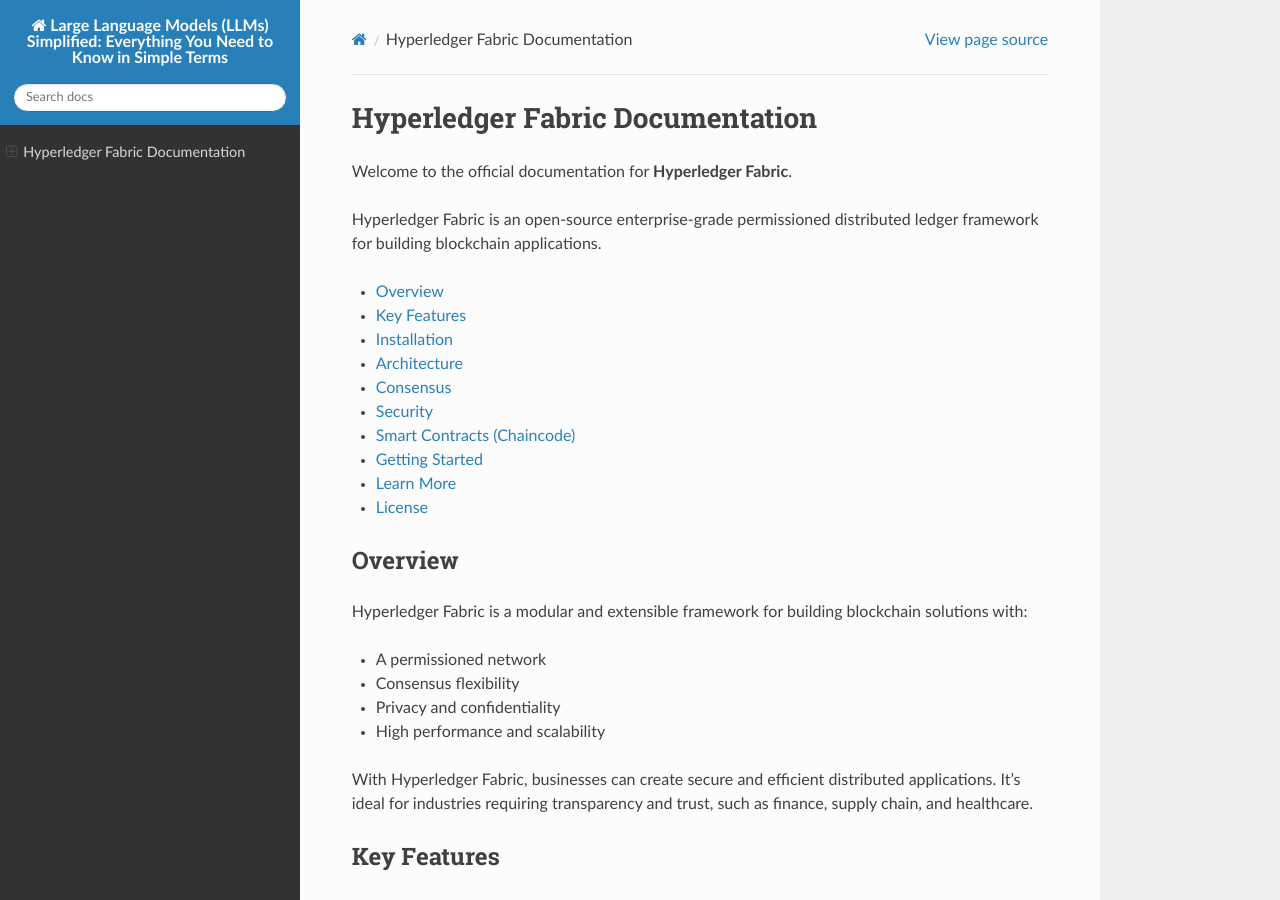
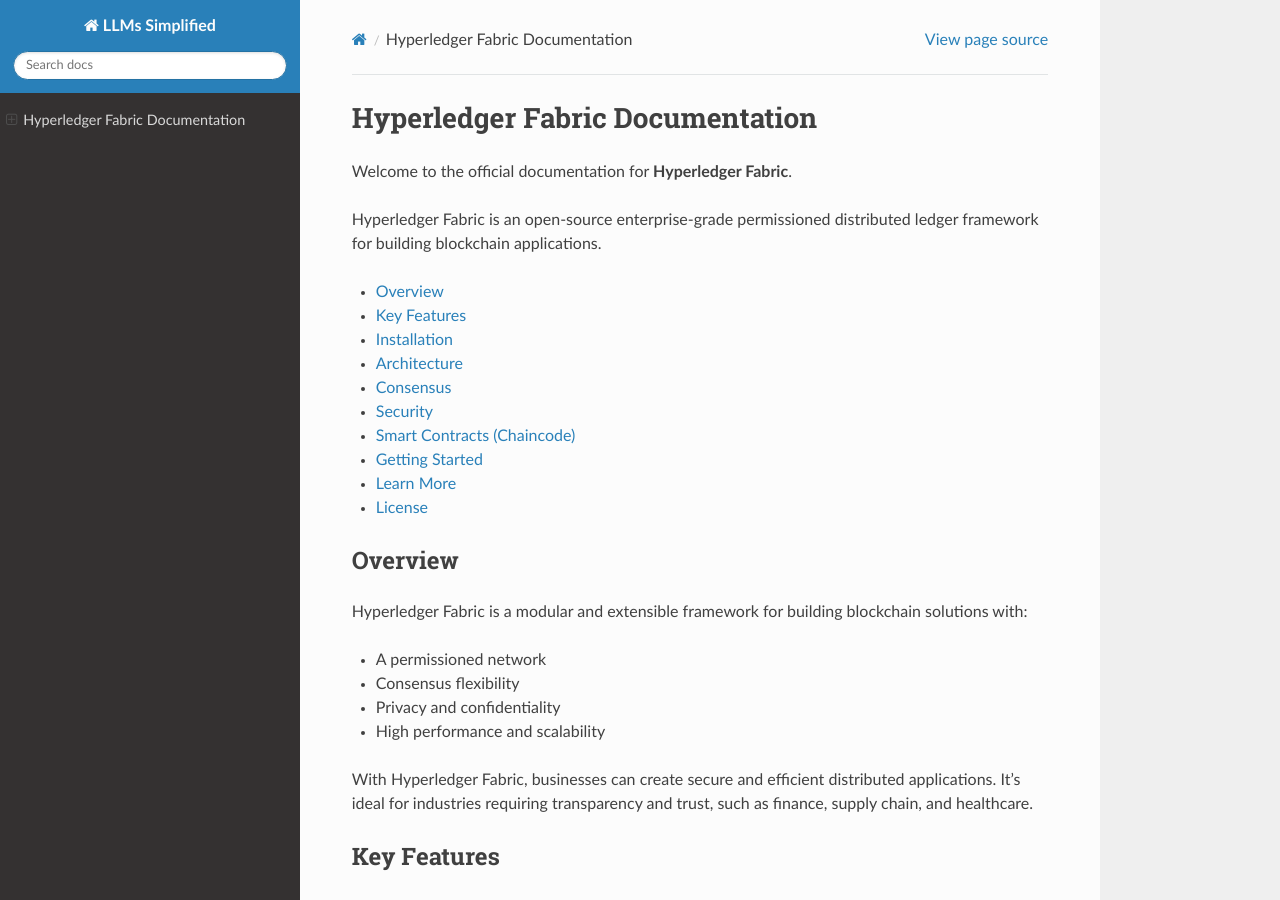
Before and after one commit to theAKademy/llm-simplified, a Sphinx documentation site: the page built from docs/source/index.rst, in a window 1280 px wide and 900 px high. Built offline with Sphinx 7.4.7 and the Read the Docs theme 3.1.0, drawn with Linux system fonts in a browser that asks for light colours.

Commit message:
Initial Draft

```diff
--- a/docs/source/conf.py
+++ b/docs/source/conf.py
@@ -2,7 +2,7 @@
 
 # -- Project information
 
-project = 'Large Language Models (LLMs) Simplified: Everything You Need to Know in Simple Terms'
+project = 'LLMs Simplified'
 copyright = '2025, AKademy'
 author = 'AK'
 
```
